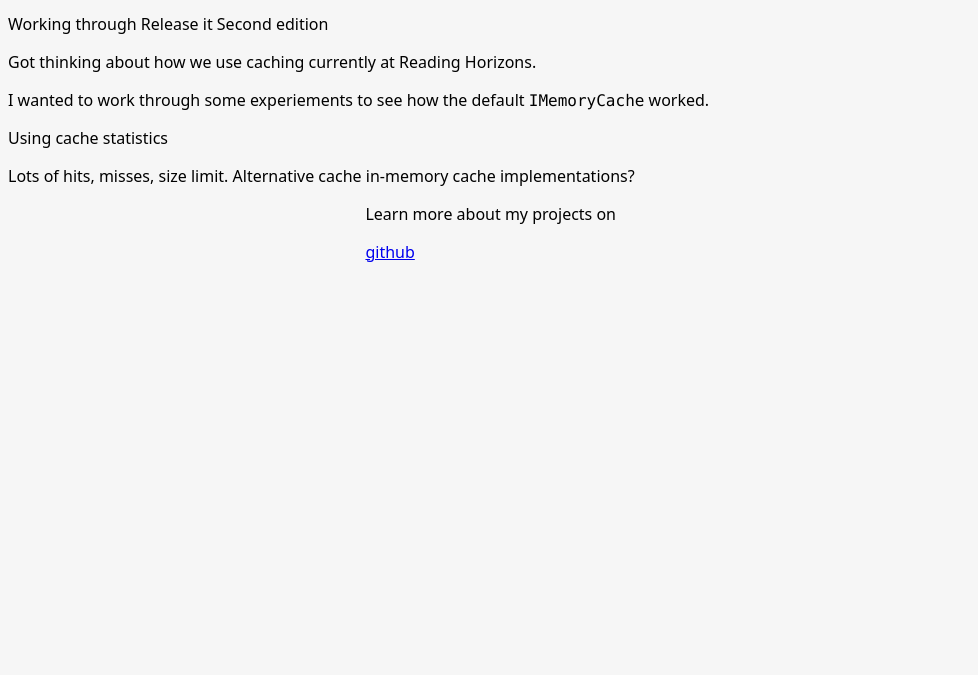
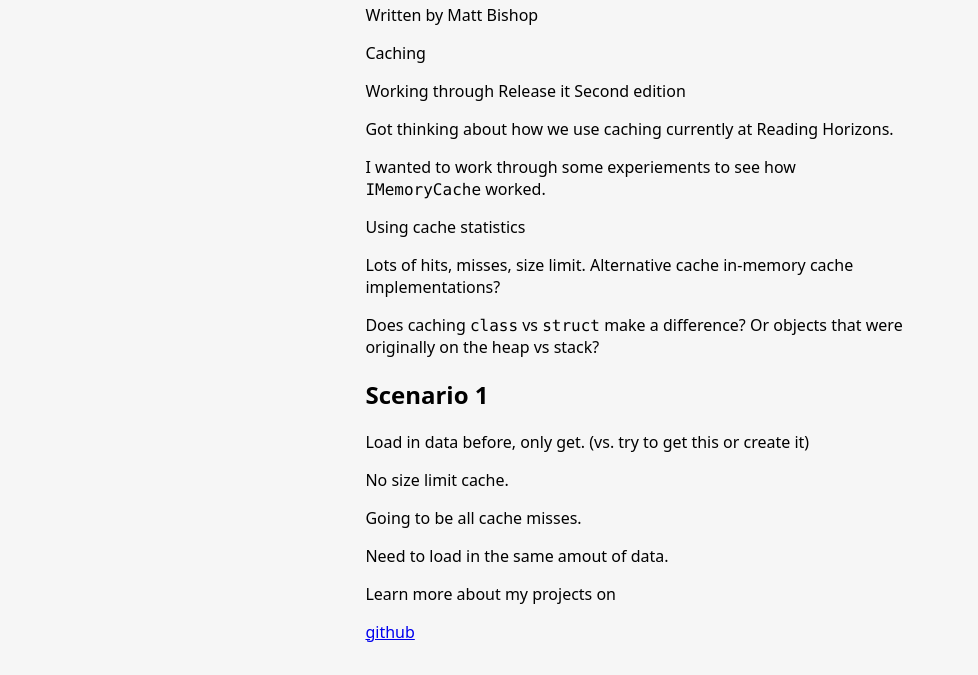
Before and after one commit to matt-bp/matt-bp.github.io, an Astro site: page /posts/caching-aspnet in a window 1280 px wide. Shown: the part 230-905 px from the top of the page, without its empty margins (0-978 px from the left). Before the commit the page ends 800 px from the top, so only its background shows below. Built offline with nearby package versions, Linux system fonts and the light colour scheme; Astro itself is replaced by a stand-in of ours.

Commit message:
Updating layout for page content.

```diff
--- a/src/layouts/BaseLayout.astro
+++ b/src/layouts/BaseLayout.astro
@@ -21,9 +21,11 @@ const { title } = Astro.props
     <title>{title} | Matt Bishop's Blog</title>
   </head>
   <body>
-    <Header />
-    <slot />
-    <Footer />
+    <div id="site-wrapper">
+      <Header />
+      <slot />
+      <Footer />
+    </div>
     <script>
       import '../scripts/menu.ts'
     </script>
--- a/src/pages/posts/caching-aspnet.md
+++ b/src/pages/posts/caching-aspnet.md
@@ -4,7 +4,7 @@ title: 'In-memory caching with ASP.NET Core'
 pubDate: 2022-07-01
 description: 'In-memory caching with ASP.NET Core'
 author: 'Matt Bishop'
-tags: ['draft']
+tags: ['csharp']
 draft: true
 ---
 
@@ -14,8 +14,20 @@ Working through Release it Second edition
 
 Got thinking about how we use caching currently at Reading Horizons.
 
-I wanted to work through some experiements to see how the default `IMemoryCache` worked.
+I wanted to work through some experiements to see how `IMemoryCache` worked.
 
 Using cache statistics
 
 Lots of hits, misses, size limit. Alternative cache in-memory cache implementations?
+
+Does caching `class` vs `struct` make a difference? Or objects that were originally on the heap vs stack?
+
+## Scenario 1
+
+Load in data before, only get. (vs. try to get this or create it)
+
+No size limit cache.
+
+Going to be all cache misses.
+
+Need to load in the same amout of data.
--- a/src/styles/global.css
+++ b/src/styles/global.css
@@ -7,7 +7,7 @@ html.dark {
   color: #fff;
 }
 
-main {
+#site-wrapper {
   margin: auto;
   padding: 1.5rem;
   max-width: 60ch;
```
